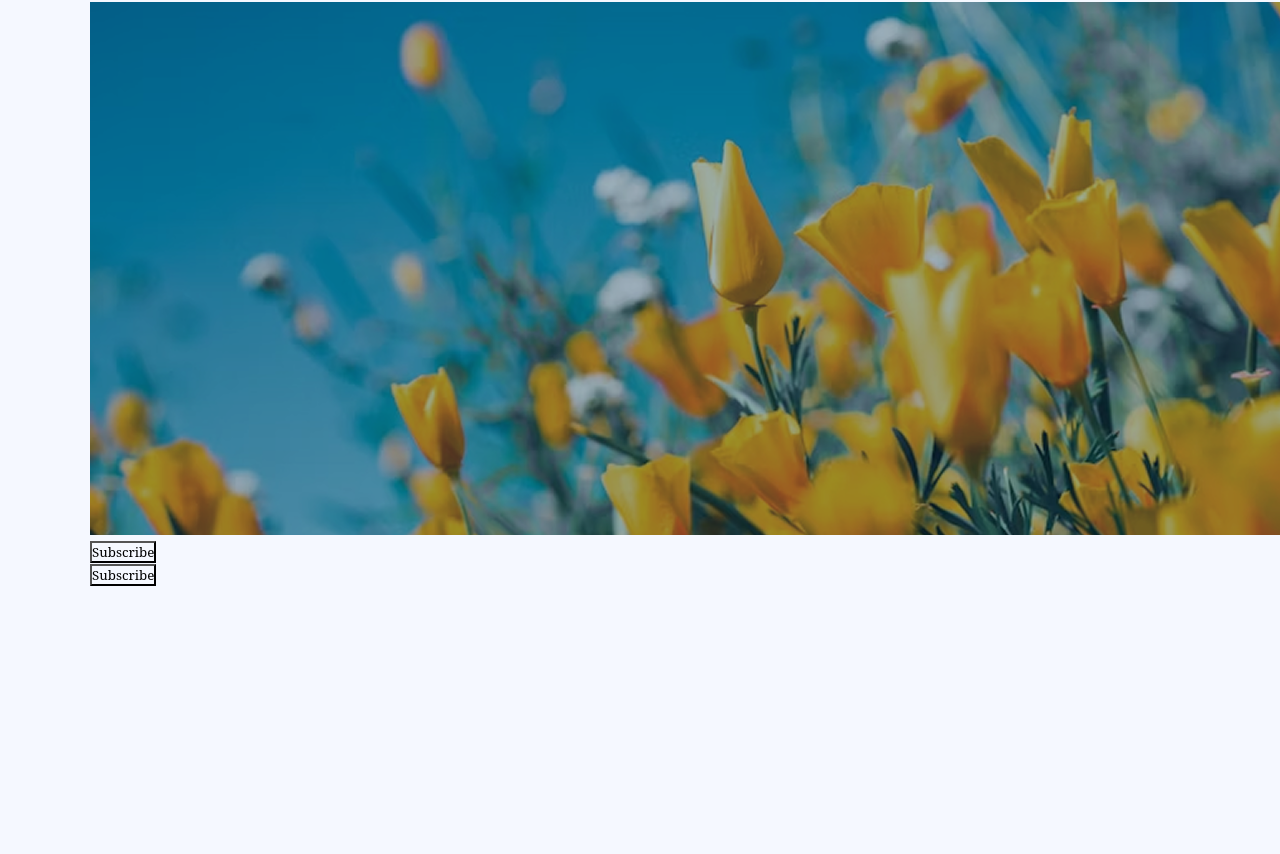
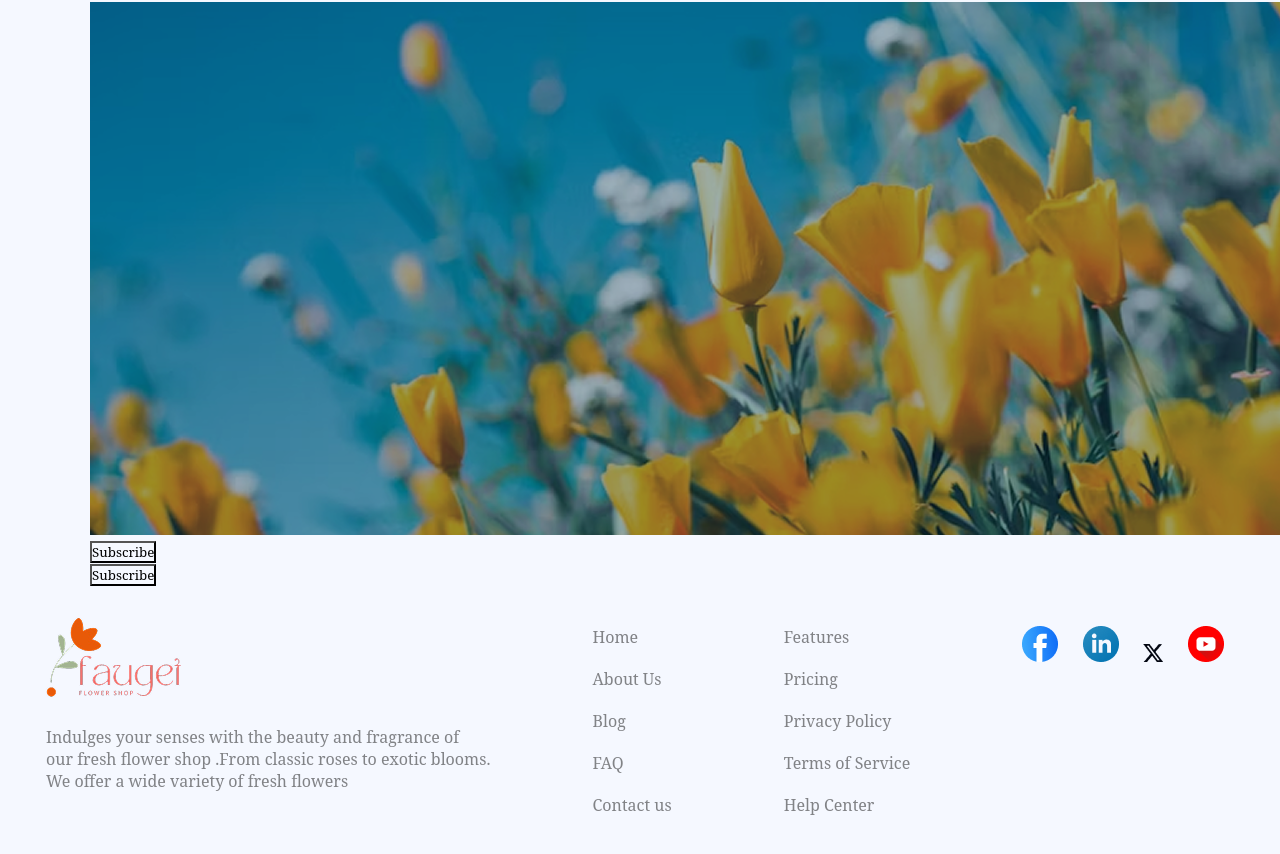
Before and after one commit to SabrinaMohsina/assignment2, a plain HTML site: page assignment/index.html in a window 1280 px wide. Shown: the part 2258-3112 px from the top of the page. Before the commit the page ends 2844 px from the top, so only its background shows below. Drawn offline with Linux system fonts and the light colour scheme.

Commit message:
footer style done

```diff
--- a/assignment/index.html
+++ b/assignment/index.html
@@ -158,7 +158,39 @@
 
     </main>
     <footer>
+  <div class="last-part display-flex dark">
+    <div>
+         <img src="./assets/logo.png" alt=""><br> <br>
 
+        <p> Indulges your senses with the beauty and fragrance of <br> our fresh flower shop .From classic
+                roses to exotic  blooms. <br> We offer a wide variety of fresh flowers</p>
+    </div>
+    <div>
+        <ul>
+            <li>Home</li>
+            <li>About Us</li>
+            <li>Blog</li>
+            <li>FAQ</li>
+            <li>Contact us</li>
+        </ul>
+    </div>
+     <div>
+        <ul>
+            <li>Features</li>
+            <li>Pricing</li>
+            <li>Privacy Policy</li>
+            <li>Terms of Service</li>
+            <li>Help Center</li>
+        </ul>
+    </div>
+    <div class="icon">
+        <img src="./assets/icon-facebook.png" alt="">
+        <img src="./assets/icon-linkedin.png" alt="">
+        <img src="./assets/icon-twitter.png" alt="">
+        <img src="./assets/icon-youtube.png" alt="">
+    </div>
+
+  </div>
     </footer>
 </body>
 </html>
--- a/assignment/style.css
+++ b/assignment/style.css
@@ -129,6 +129,27 @@ height: 322.94px;
 .join-section{
     background-image: url("./assets/news-letter-bg.png");
 }
+
+
+
+
+/* footer starts  */
+.last-part{
+   justify-content: space-around;
+   margin: 30px 0;
+
+}
+.last-part ul li{
+    list-style-type: none;
+    padding: 10px;
+}
+.icon img{
+    padding: 10px;
+}
+
+
+
+/* footer ends */
 /* for mobile  */
 @media (max-width:768px){
        .container{
@@ -159,4 +180,11 @@ height: 322.94px;
 .plants-lover{
      flex-direction: column;
 }
+
+.last-part{
+    flex-direction: column;
+    margin: 10px;
 }
+
+
+}
```
